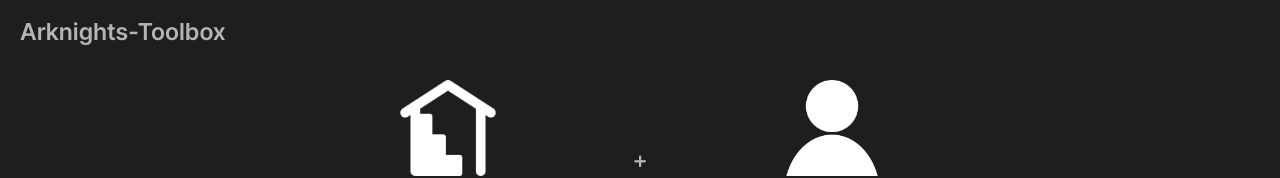
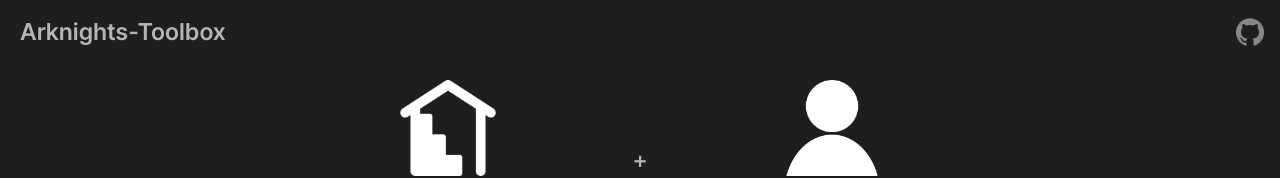
Before and after one commit to nadering/arknights-toolbox, a Next.js app: page / in a window 1280 px wide. Shown: the top 178 px of the page. Built offline with nearby package versions, Linux system fonts and the light colour scheme.

Commit message:
Feat: Header에 GitHub 링크 추가
- Header에 GitHub로 리다이렉트되는 링크 추가

```diff
--- a/src/app/_common/header.tsx
+++ b/src/app/_common/header.tsx
@@ -1,6 +1,7 @@
 "use client";
 
 import Link from "next/link";
+import Image from "next/image";
 import { useSetAtom } from "jotai";
 import { userSelectAtom } from "@/store";
 
@@ -20,6 +21,23 @@
       >
         Arknights-Toolbox
       </Link>
+      <a
+        href="https://github.com/nadering/arknights-toolbox"
+        target="_blank"
+        rel="noopener noreferrer"
+        className={`group relative w-[28px] aspect-square translate-y-2 selection:bg-transparent`}
+      >
+        <Image
+          className="transition:[filter_0s] [filter:invert(56%)_sepia(1%)_saturate(0%)_hue-rotate(46deg)_brightness(96%)_contrast(88%)]
+            hover:[filter:invert(98%)_sepia(2%)_saturate(548%)_hue-rotate(357deg)_brightness(114%)_contrast(75%)]"
+          src="/images/others/github.png"
+          alt="github-link"
+          fill
+          sizes="10vw"
+          draggable={false}
+        />
+
+      </a>
     </header>
   );
 }
```
Also changed, not shown: public/images/others/github.png (added).
